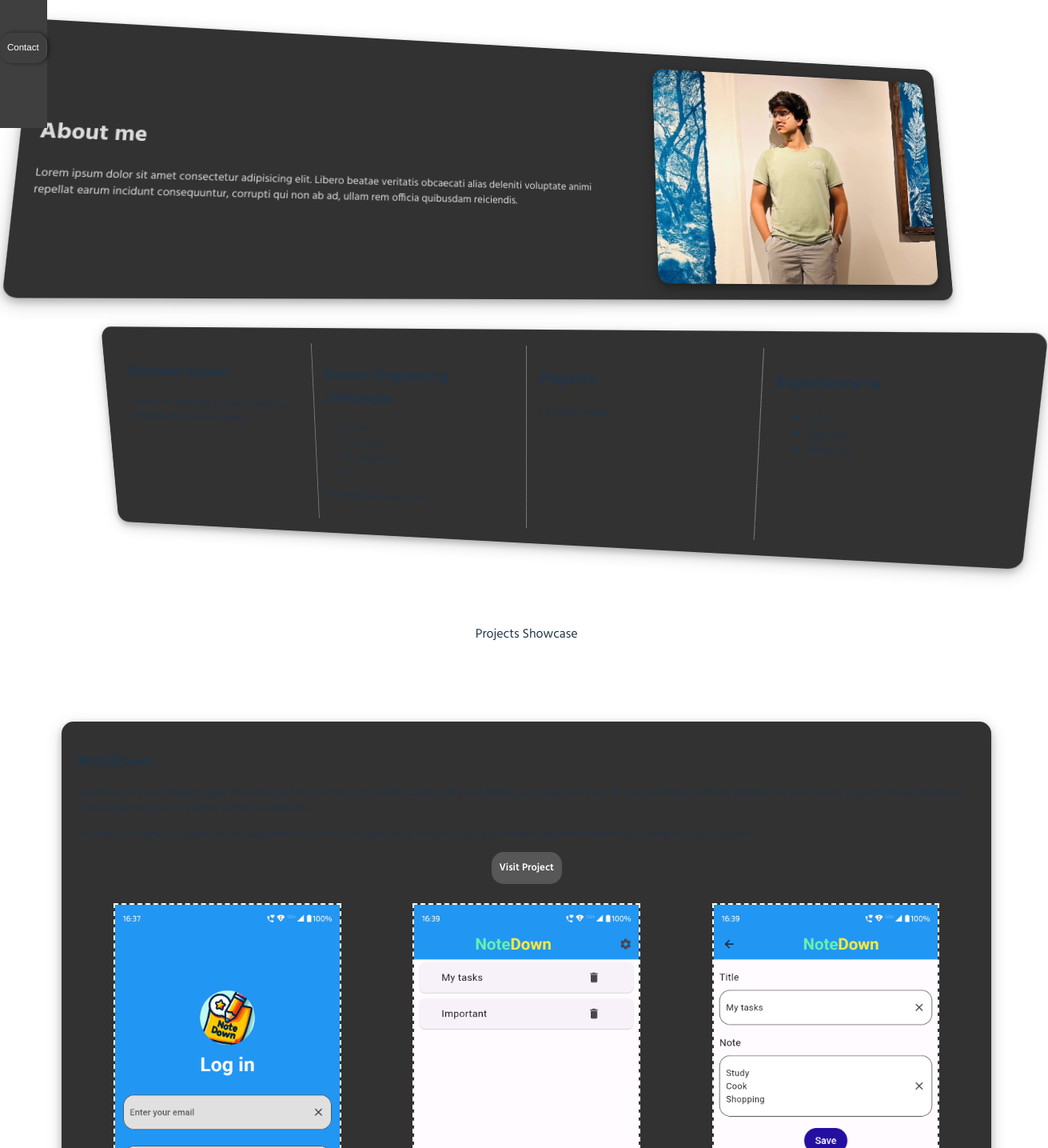
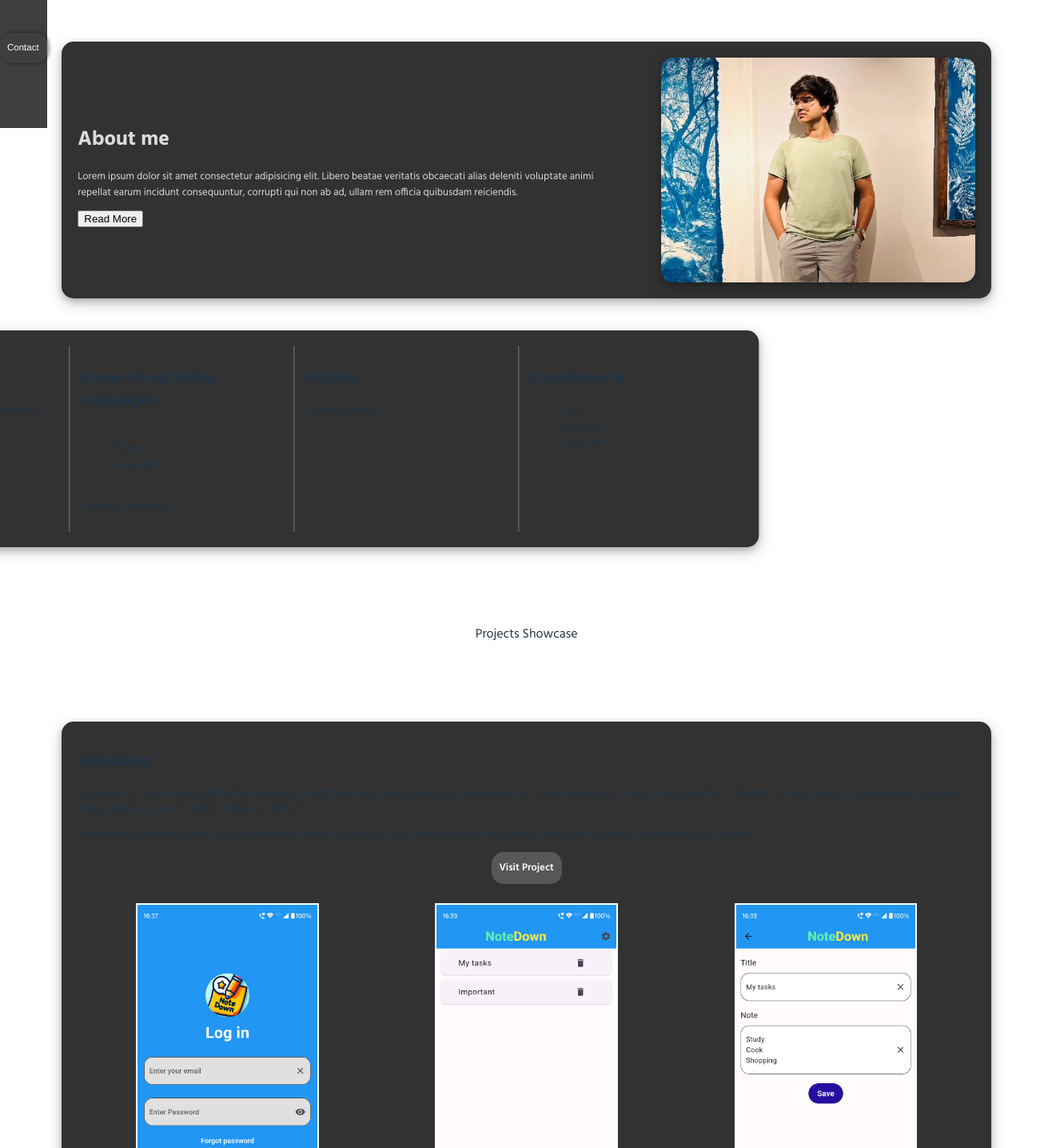
Before and after one commit to bhuwan1301/bhuwanchandrapandey, a React (Vite) app: page / in a window 1280 px wide. Shown: the part 680-2115 px from the top of the page at 80% size, 1311 px wide, since content can reach past the window. Built offline with nearby package versions, Linux system fonts and the light colour scheme; a web font is replaced by a local one.

Commit message:
some changes made

```diff
--- a/src/Aboutme/Aboutme.css
+++ b/src/Aboutme/Aboutme.css
@@ -10,13 +10,19 @@
     padding: 20px;
     box-shadow: 0 4px 8px rgba(0, 0, 0, 0.2), 0 6px 20px rgba(0, 0, 0, 0.19);
     border-radius: 15px;
-    transform: perspective(1000px) rotateX(10deg) rotateY(10deg);
+    /* transform: perspective(1000px) rotateX(10deg) rotateY(10deg); */
     transition: all linear 0.5s;
     flex-wrap: wrap;
+    /* Add 3D flipping effect */
+    perspective: 1000px;
+    position: relative;
+    transform-style: preserve-3d;
+    transition: transform 1.5s;
 }
 
-.aboutmecontainer:hover{
-    transform: none;
+.aboutmecontainer.flipped {
+    transform: rotateY(360deg);
+    /* backface-visibility: visible; */
 }
 
 .aboutme{
@@ -49,7 +55,8 @@
     margin-left: 5vh;
     margin-right: 5vh;
     padding: 20px;
-    transform: perspective(1000px) rotateX(-10deg) rotateY(-10deg);
+    /* transform: perspective(1000px) rotateX(-10deg) rotateY(-10deg); */
+    transform: translateX(-25%);
     transition: all linear 0.5s;
 }
 
--- a/src/Aboutme/Aboutme.jsx
+++ b/src/Aboutme/Aboutme.jsx
@@ -1,15 +1,35 @@
 import './Aboutme.css'
+import { useState } from 'react';
 import mypic from '../assets/mypic.jpg'
 
 function Aboutme() {
+    // State to track if the container is flipped
+    const [isFlipped, setIsFlipped] = useState(false);
+
+    // Function to handle the click event on the button
+    const handleFlip = () => {
+        setIsFlipped(!isFlipped);
+    };
+
     return (
         <>
-            <div className="aboutmecontainer" id='about'>
-                <div className="aboutme">
-                    <h1>About me</h1>
-                    <p>Lorem ipsum dolor sit amet consectetur adipisicing elit. Libero beatae veritatis obcaecati alias deleniti voluptate animi repellat earum incidunt consequuntur, corrupti qui non ab ad, ullam rem officia quibusdam reiciendis.</p>
-                </div>
-
+            <div className={`aboutmecontainer ${isFlipped ? 'flipped' : ''}`} id='about'>
+                {!isFlipped ? (
+                    <>
+                    <div className="aboutme">
+                        <h1>About me</h1>
+                        <p>Lorem ipsum dolor sit amet consectetur adipisicing elit. Libero beatae veritatis obcaecati alias deleniti voluptate animi repellat earum incidunt consequuntur, corrupti qui non ab ad, ullam rem officia quibusdam reiciendis.</p>
+                        <button onClick={handleFlip}>Read More</button>
+                    </div>
+                    {/* <img src={mypic} alt="mypic" /> */}
+                    </>
+                ) : (
+                    <div className="aboutme">
+                        <h1>Some more content</h1>
+                        <p>Lorem ipsum dolor sit amet consectetur adipisicing elit. Eaque, sit? Non dolore nisi, nihil dolores quod minus consequatur repellendus molestias quisquam. Debitis eveniet rem sed molestias est assumenda voluptates a possimus quod ut nesciunt ratione, quos vero soluta porro quia illo accusamus magni. Incidunt sequi, assumenda error suscipit accusantium provident.</p>
+                        <button onClick={handleFlip}>Read Less</button>
+                    </div>
+                )}
                 <img src={mypic} alt="mypic" />
             </div>
 
--- a/src/Projects/Projects.css
+++ b/src/Projects/Projects.css
@@ -48,8 +48,9 @@
 }
 
 .photos > img{
-    width: 25%;
-    border: 2px dashed white;
+    width: 20%;
+    border: 2px solid white;
+    /* aspect-ratio: 1 / 2.1; */
 }
 
 
```
Also changed, not shown: improve.txt (added).
